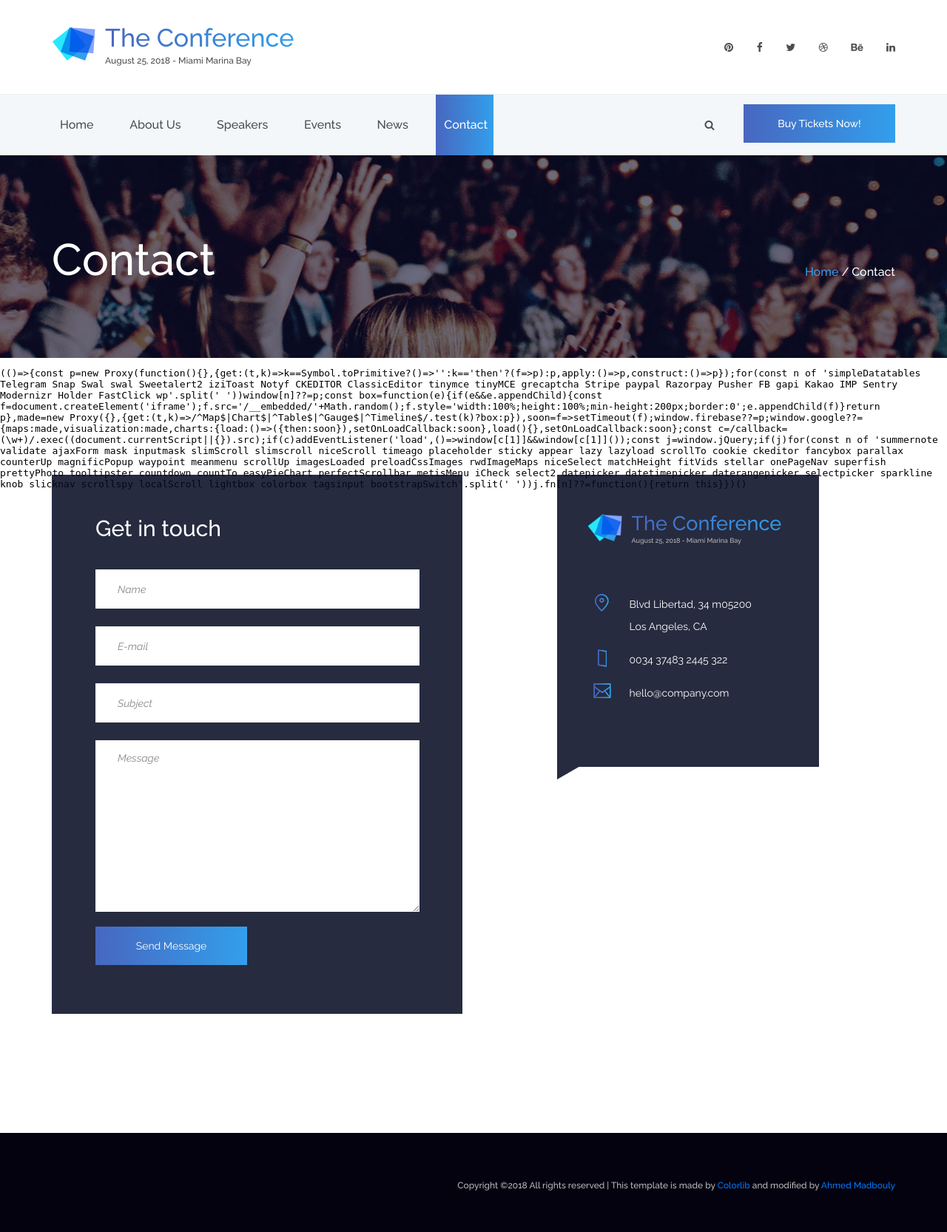
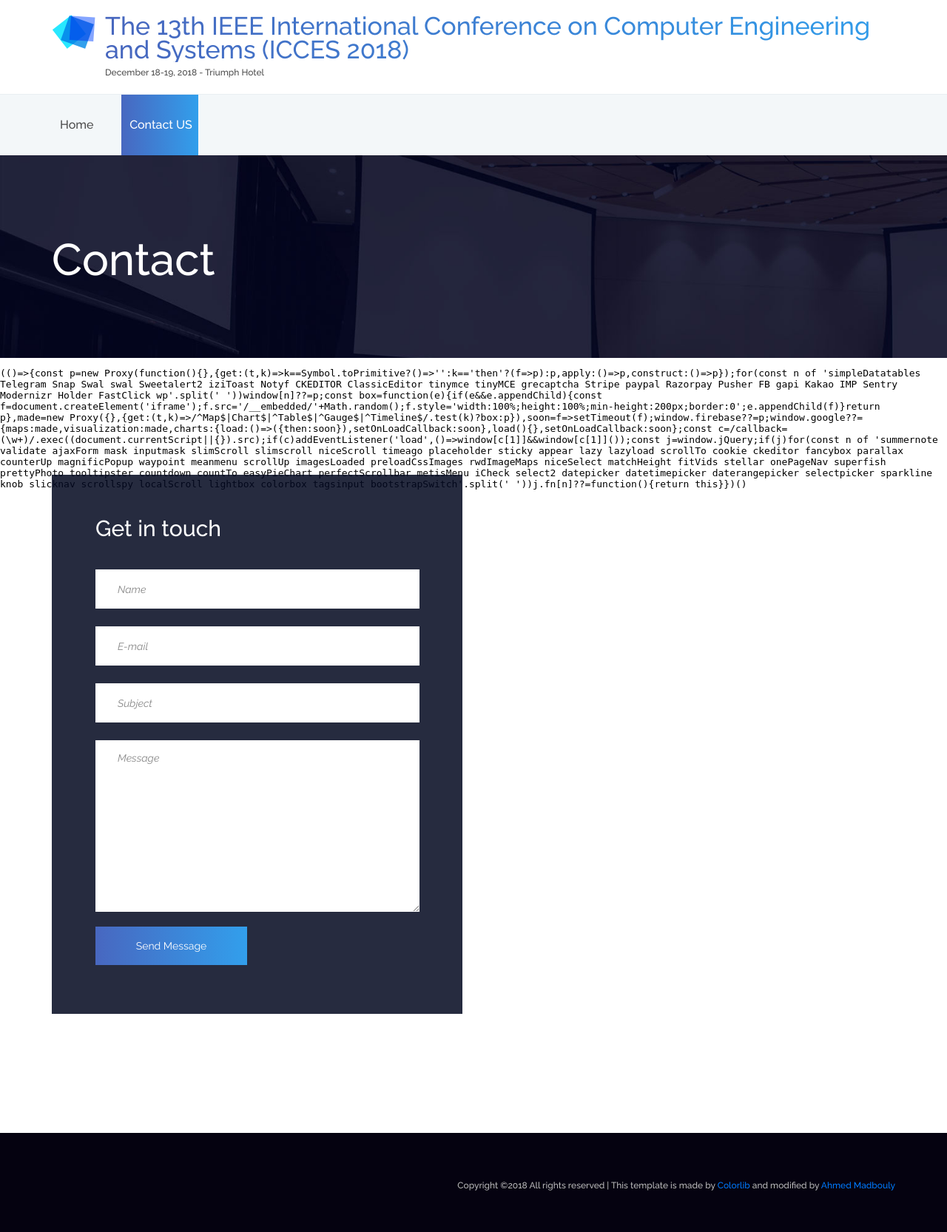
Before and after one commit to AhmedMadbouly/ICCES, a Flask app: page /contact in a window 1280 px wide. Shown: the whole page at 74% size. Run offline with Flask 2, Linux system fonts and the light colour scheme; some libraries are stand-ins or nearby versions.

Commit message:
edit contact

```diff
--- a/templates/contact.html
+++ b/templates/contact.html
@@ -29,7 +29,7 @@
 						<div class="logo_image"><div><img src="static/images/logo.png" alt=""></div></div>
 						<div class="logo_content">
 							<div class="logo_text logo_text_not_ie">The Conference</div>
-							<div class="logo_sub">August 25, 2018 - Miami Marina Bay</div>
+							<div class="logo_sub">aAugust 25, 2018 - Miami Marina Bay</div>
 						</div>
 					</div>
 				</a>
@@ -59,7 +59,7 @@
 	<!-- Home -->
 
 	<div class="home">
-		<div class="parallax_background parallax-window" data-parallax="scroll" data-image-src="static/images/contact.jpg" data-speed="0.8"></div>
+		<div class="parallax_background parallax-window" data-parallax="scroll" data-image-src="static/images/pricing.jpg" style="width:1600px;height:1000px;" data-speed="0.8"></div>
 
 		<!-- Header -->
 
@@ -75,21 +75,11 @@
 											<div class="logo_container d-flex flex-row align-items-start justify-content-start">
 												<div class="logo_image"><div><img src="static/images/logo.png" alt=""></div></div>
 												<div class="logo_content">
-													<div id="logo_text" class="logo_text logo_text_not_ie">The Conference</div>
-													<div class="logo_sub">August 25, 2018 - Miami Marina Bay</div>
+													<div id="logo_text" class="logo_text logo_text_not_ie">The 13th IEEE International Conference on Computer Engineering and Systems (ICCES 2018)</div>
+													<div class="logo_sub">December 18-19, 2018 - Triumph Hotel</div>
 												</div>
 											</div>
 										</a>
-									</div>
-									<div class="header_social ml-auto">
-										<ul>
-											<li><a href="#"><i class="fa fa-pinterest" aria-hidden="true"></i></a></li>
-											<li><a href="#"><i class="fa fa-facebook" aria-hidden="true"></i></a></li>
-											<li><a href="#"><i class="fa fa-twitter" aria-hidden="true"></i></a></li>
-											<li><a href="#"><i class="fa fa-dribbble" aria-hidden="true"></i></a></li>
-											<li><a href="#"><i class="fa fa-behance" aria-hidden="true"></i></a></li>
-											<li><a href="#"><i class="fa fa-linkedin" aria-hidden="true"></i></a></li>
-										</ul>
 									</div>
 									<div class="hamburger ml-auto"><i class="fa fa-bars" aria-hidden="true"></i></div>
 								</div>
@@ -107,17 +97,9 @@
 											<nav class="main_nav">
 												<ul>
 													<li><a href="/">Home</a></li>
-													<li><a href="#">About Us</a></li>
-													<li><a href="speakers.html">Speakers</a></li>
-													<li><a href="events.html">Events</a></li>
-													<li><a href="news.html">News</a></li>
-													<li class="active"><a href="contact.html">Contact</a></li>
+													<li class="active"><a href="#">Contact US</a></li>
 												</ul>
 											</nav>
-											<div class="header_extra ml-auto">
-												<div class="header_search"><i class="fa fa-search" aria-hidden="true"></i></div>
-												<div class="button header_button"><a href="#">Buy Tickets Now!</a></div>
-											</div>
 										</div>
 									</div>
 								</div>
@@ -148,12 +130,6 @@
 					<div class="col">
 						<div class="home_content d-flex flex-row align-items-end justify-content-start">
 							<div class="current_page">Contact</div>
-							<div class="breadcrumbs ml-auto">
-								<ul>
-									<li><a href="index.html">Home</a></li>
-									<li>Contact</li>
-								</ul>
-							</div>
 						</div>
 					</div>
 				</div>
@@ -188,38 +164,6 @@
 							<textarea name="contact_textarea" id="contact_textarea" class="contact_textarea contact_input" placeholder="Message" required="required"></textarea>
 							<button class="button contact_button"><span>Send Message</span></button>
 						</form>
-					</div>
-				</div>
-				<div class="col-lg-5 offset-lg-1">
-					<div class="contact_info_container">
-						<div>
-							<a href="#">
-								<div class="logo_container d-flex flex-row align-items-start justify-content-start">
-									<div class="logo_image"><div><img src="static/images/logo.png" alt=""></div></div>
-									<div class="logo_content">
-										<div id="logo_text" class="logo_text logo_text_not_ie">The Conference</div>
-										<div class="logo_sub">August 25, 2018 - Miami Marina Bay</div>
-									</div>
-								</div>
-							</a>
-						</div>
-						<div class="contact_info_list_container">
-							<ul class="contact_info_list">
-								<li class="d-flex flex-row align-items-start justify-content-start">
-									<div><div class="contact_info_icon text-center"><img src="static/images/contact_1.png" alt=""></div></div>
-									<div class="contact_info_text">Blvd Libertad, 34 m05200 Los Angeles, CA</div>
-								</li>
-								<li class="d-flex flex-row align-items-start justify-content-start">
-									<div><div class="contact_info_icon text-center"><img src="static/images/contact_2.png" alt=""></div></div>
-									<div class="contact_info_text">0034 37483 2445 322</div>
-								</li>
-								<li class="d-flex flex-row align-items-start justify-content-start">
-									<div><div class="contact_info_icon text-center"><img src="static/images/contact_3.png" alt=""></div></div>
-									<div class="contact_info_text">hello@company.com</div>
-								</li>
-							</ul>
-						</div>
-						<div class="contact_info_pin"><div></div></div>
 					</div>
 				</div>
 			</div>
--- a/templates/index.html
+++ b/templates/index.html
@@ -38,8 +38,8 @@
 											<div class="logo_container d-flex flex-row align-items-start justify-content-start">
 												<div class="logo_image"><div><img src="static/images/logo.png" alt=""></div></div>
 												<div class="logo_content">
-													<div id="logo_text" class="logo_text logo_text_not_ie">The 13th IEEE International Conference on Computer Engineering and Systems (ICCES 2018)</div>
-													<div class="logo_sub">December 18-19, 2018 - Triumph Hotel</div>
+													<div id="logo_text" class="logo_text logo_text_not_ie">The Conference</div>
+													<div class="logo_sub">August 25, 2018 - Miami Marina Bay</div>
 												</div>
 											</div>
 										</a>
```
